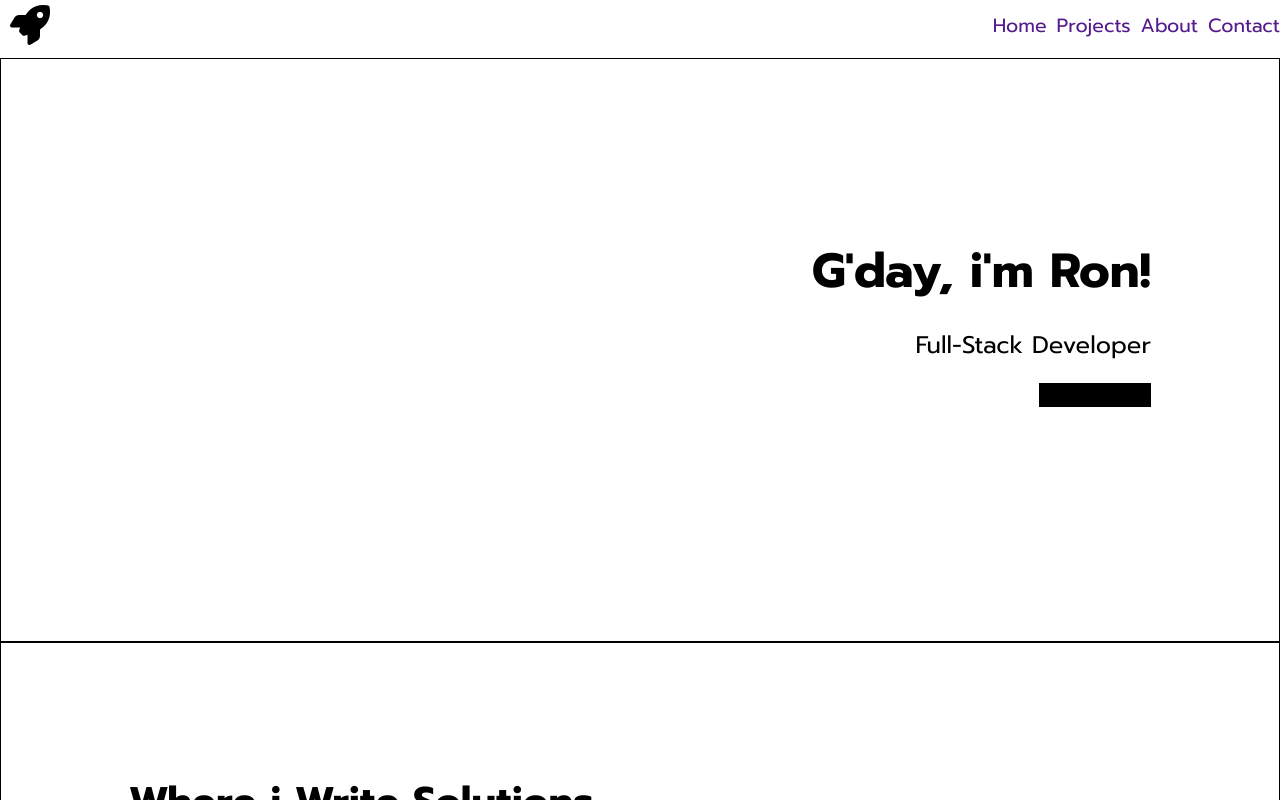
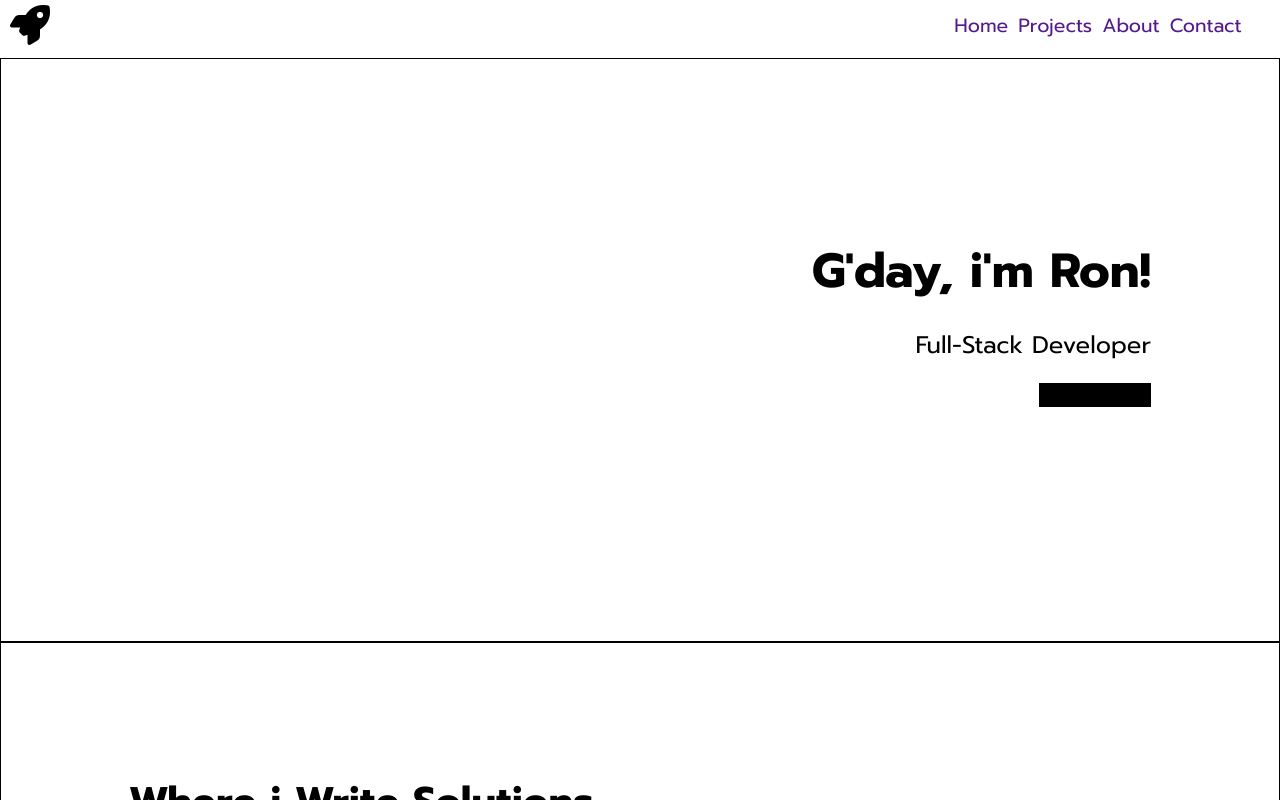
Before and after one commit to ronaldkwan93/portfolio, a plain HTML site: page index.html in a window 1280 px wide. Shown: the top 800 px of the page. Drawn offline with Linux system fonts and the light colour scheme.

Commit message:
add padding to nav-bar

```diff
--- a/style.scss
+++ b/style.scss
@@ -31,6 +31,7 @@ nav {
   align-items: center;
   gap: 10px;
   position: relative;
+  padding-right: 3%;
 }
 
 .links {
@@ -48,6 +49,7 @@ nav {
   padding: 0px 10%;
   gap: 20px;
   font-family: "Prompt", sans-serif;
+
   &__text {
     font-size: 1.5em;
     &__header {
```
Also changed, not shown: style.css, 1 other file.
